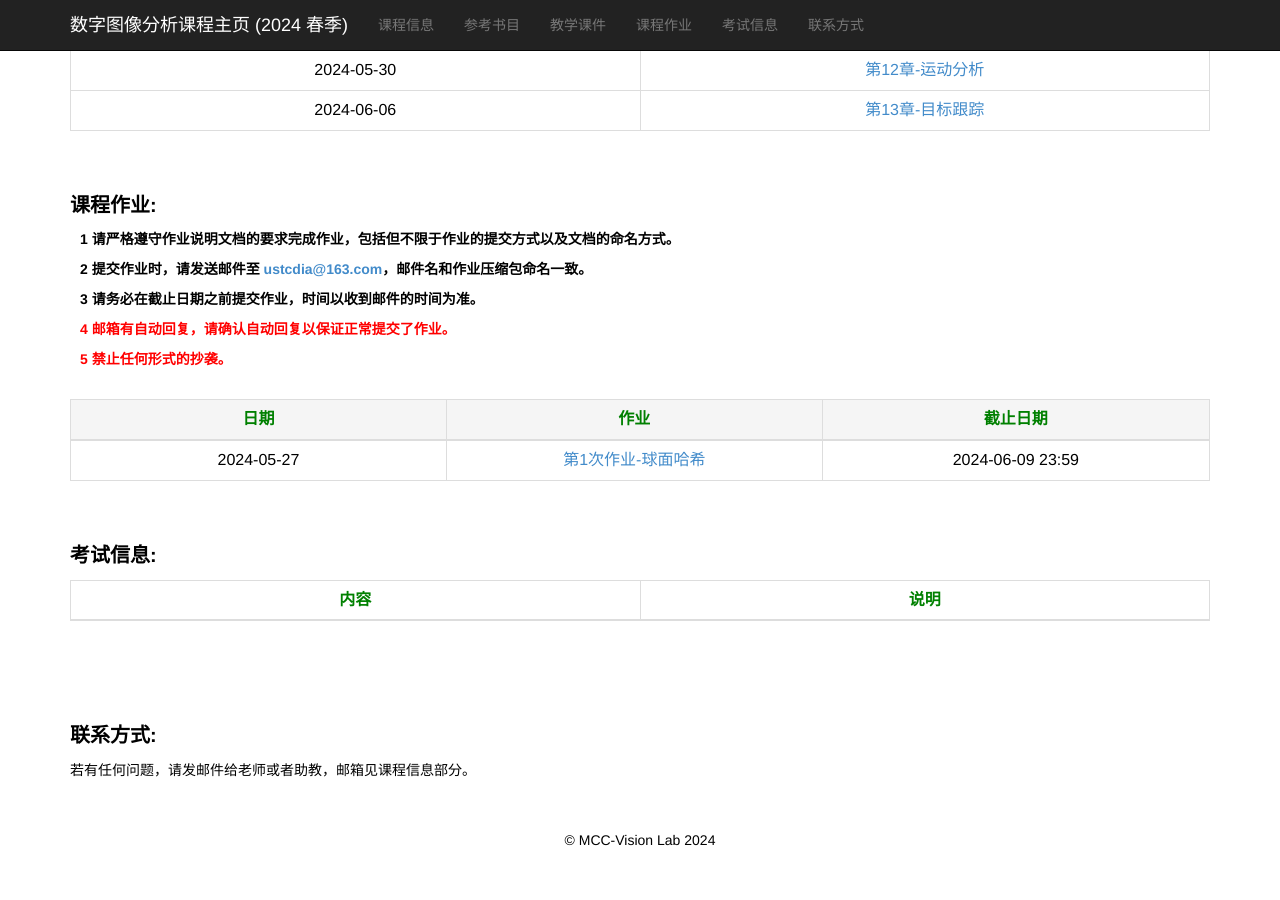
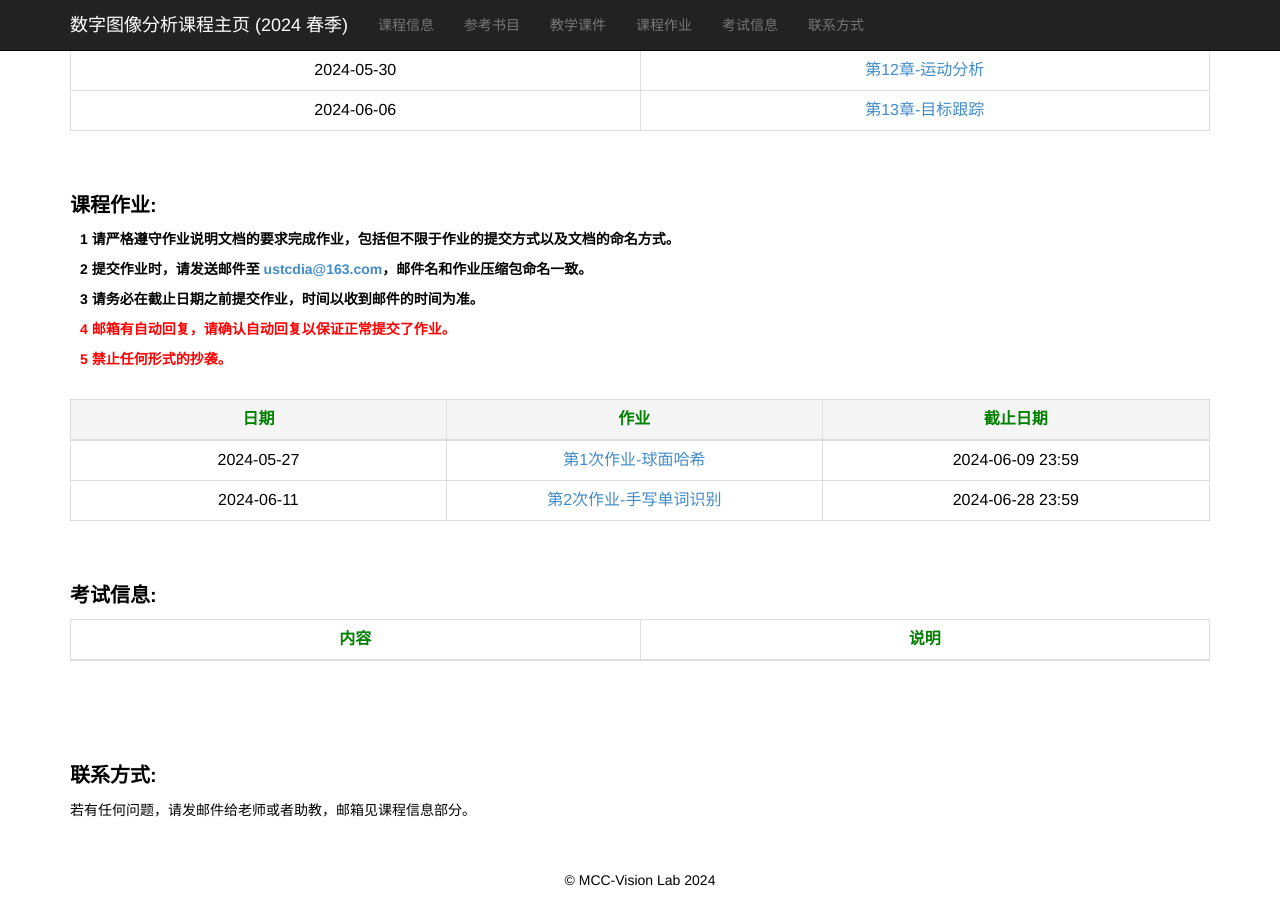
Before and after one commit to ustc-dia/ustc-dia.github.io, a Jekyll site: the page index.html, which Jekyll copies as it is, in a window 1280 px wide and 900 px high, scrolled down 1292 px. Built offline with Jekyll 4.4.1, drawn with Linux system fonts in a browser that asks for light colours; before the commit the page ends 2152 px from its top, so only the background shows below that.

Commit message:
Update index.html

```diff
--- a/index.html
+++ b/index.html
@@ -345,6 +345,11 @@
                     <td><a href="./homework_2024_spring/DIA第1次作业-球面哈希.pptx" target="_blank">第1次作业-球面哈希</a></td>
                     <td>2024-06-09 23:59</td>
                 </tr>
+                <tr>
+                    <td>2024-06-11</td>
+                    <td><a href="./homework_2024_spring/DIA第2次作业-手写单词识别.zip" target="_blank">第2次作业-手写单词识别</a></td>
+                    <td>2024-06-28 23:59</td>
+                </tr>
 
                 <!--
                 <tr>
```
